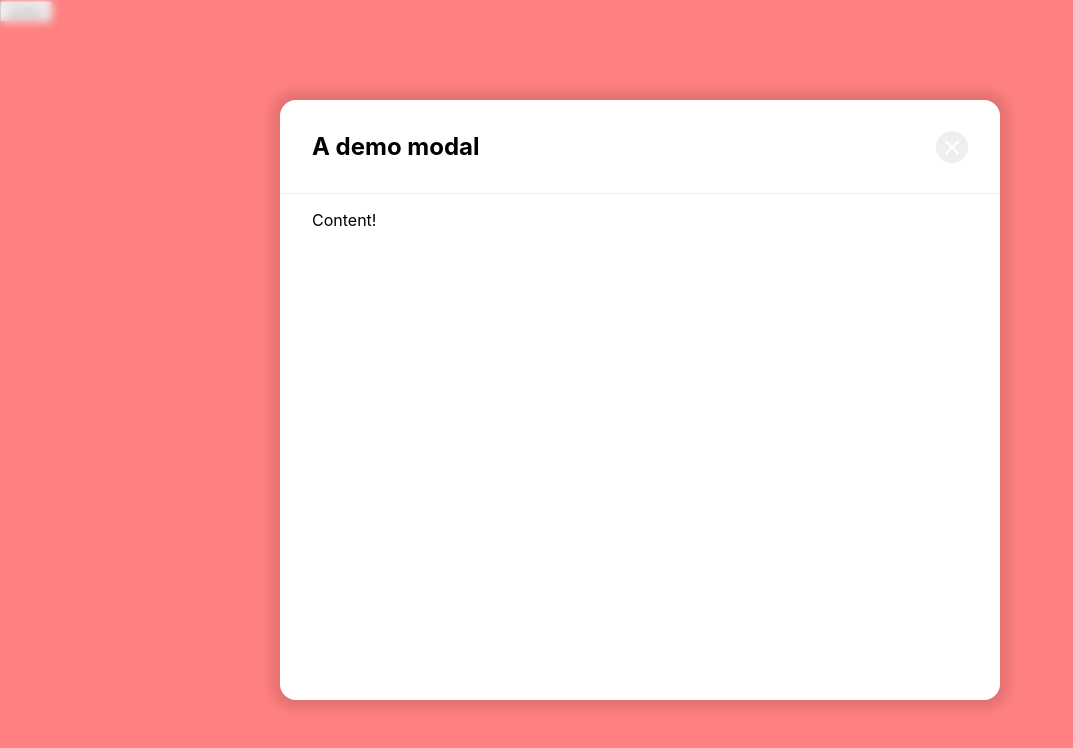
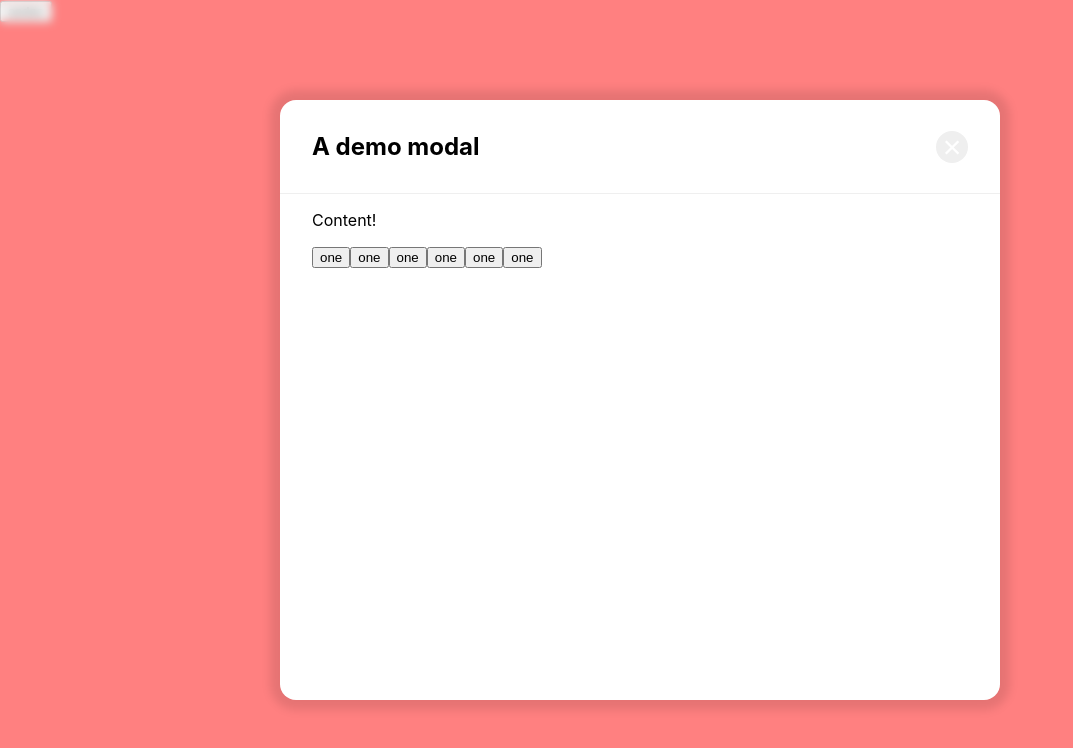
Before and after one commit to chet-w/react-ios-modal, a React (Create React App) app: page / in a window 1280 px wide. Both pictures are taken after a click on the button "asdas". Shown: the top 748 px of the page, without its empty margins (0-1073 px from the left). Built offline with nearby package versions, Linux system fonts and the light colour scheme.

Commit message:
Type upgrades to be more robust with multiple children

```diff
--- a/src/App.tsx
+++ b/src/App.tsx
@@ -10,6 +10,12 @@ function App() {
       clickOutsideToClose
     >
       <p>Content!</p>
+      <button>one</button>
+      <button>one</button>
+      <button>one</button>
+      <button>one</button>
+      <button>one</button>
+      <button>one</button>
     </Modal>
   );
 
--- a/src/components/Body/types.tsx
+++ b/src/components/Body/types.tsx
@@ -1,5 +1,3 @@
-import { ReactElement } from "react";
-
 export interface BodyProps {
-  children: ReactElement;
+  children: JSX.Element[] | JSX.Element;
 }
--- a/src/components/Modal/index.tsx
+++ b/src/components/Modal/index.tsx
@@ -6,7 +6,7 @@ import Body from "../Body";
 import { useModal } from "../ModalContext";
 import { PanInfo } from "framer-motion";
 import { useFocusTrap, useViewportSize } from "../../hooks";
-import { useRef } from "react";
+import { Fragment, useRef } from "react";
 
 const Modal = (props: ModalProps) => {
   const ModalRef = useRef(null);
@@ -41,7 +41,9 @@ const Modal = (props: ModalProps) => {
         closable={props.closable}
         onClose={props.onClose}
       />
-      <Body>{props.children}</Body>
+      <Body>
+        <Fragment>{props.children}</Fragment>
+      </Body>
     </S.Modal>
   );
 };
--- a/src/components/Modal/types.ts
+++ b/src/components/Modal/types.ts
@@ -2,7 +2,7 @@ import { ReactElement } from "react";
 
 export interface ModalProps {
   title: string;
-  children: ReactElement;
+  children?: JSX.Element[] | JSX.Element;
   closable?: boolean
   onClose?: (event: React.MouseEvent<HTMLButtonElement, MouseEvent>) => void;
   clickOutsideToClose?: boolean;
```
